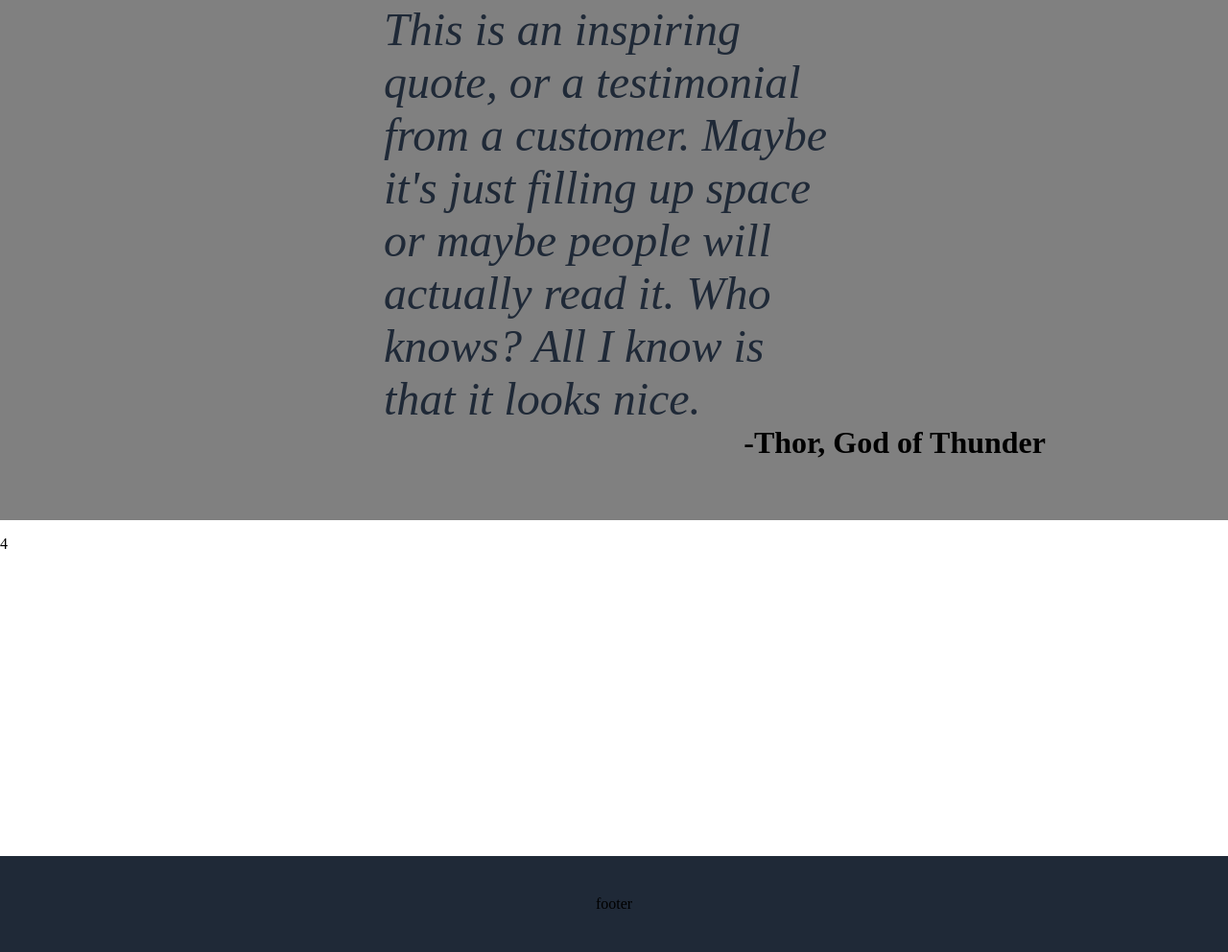
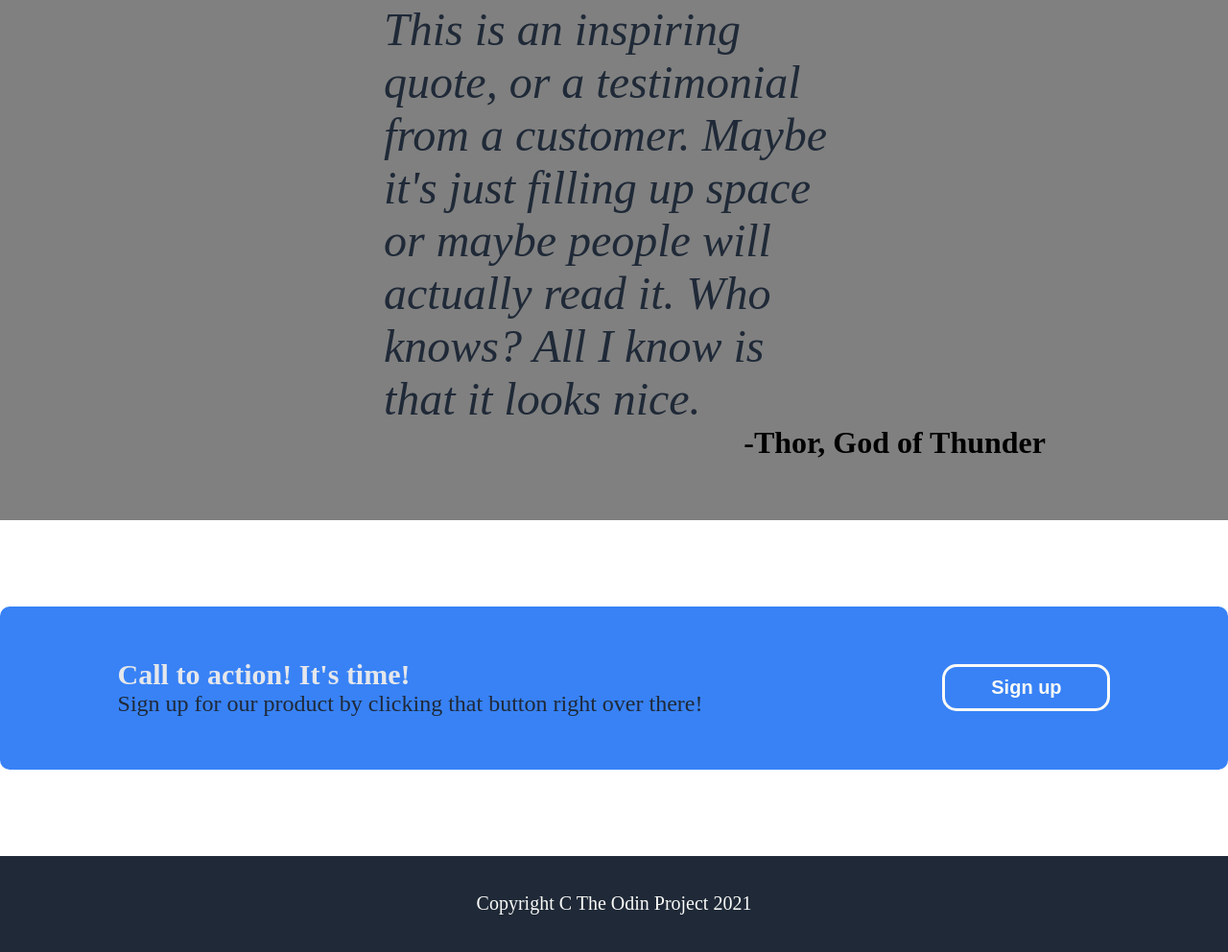
Before and after one commit to brandonn-t/website, a plain HTML site: page index.html in a window 1280 px wide. Shown: the part 1260-2252 px from the top of the page at 96% size. Drawn offline with Linux system fonts and the light colour scheme.

Commit message:
finished the website for the odin project

```diff
--- a/index.html
+++ b/index.html
@@ -66,13 +66,19 @@
             </div>
 
             <div class="four">
-                <p>4</p>
+                <div class="bluecontainer">
+                    <div class="bluetext">
+                        <div class="blue-boldtext">Call to action! It's time!</div>
+                        <div class="blue-bottomtext">Sign up for our product by clicking that button right over there!</div>
+                    </div>
+                    <button class="secondbutton">Sign up</button>
+                </div>
             </div>
 
         </div>
 
 
-        <footer class="footer"> footer</footer>
+        <footer class="footer">Copyright C The Odin Project 2021</footer>
 
     </body>
 </html>
--- a/style.css
+++ b/style.css
@@ -78,6 +78,10 @@ html{
 }
 .four{
     height: 350px;
+    display: flex;
+    justify-content: center;
+    align-items: center;
+
 }
 
 .logo{
@@ -179,3 +183,43 @@ img{
 #emptyspace{
     width: 900px;
 }
+
+.bluecontainer{
+    background-color: #3882F6;
+    width: 1300px;
+    height: 150px;
+    border-radius: 10px;
+    padding: 10px;
+    display: flex;
+    align-items: center;
+    justify-content: center;
+    gap: 250px;
+}
+.blue-boldtext{
+    color: #E5E7EB;
+    font-size: 30px;
+    font-weight: 700;
+}
+
+.blue-bottomtext{
+    color: #1F2937;
+    font-size: 24px;
+
+}
+
+.secondbutton{
+    color: #F9FAF8;
+    background-color: #3882F6;
+    border-color: #F9FAF8;
+    border-radius: 15px;
+    padding: 10px;
+    width: 175px;
+    border: #F9FAF8 solid;
+    font-size: 20px;
+    font-weight: bold;
+}
+
+.footer{
+    color: #F9FAF8;
+    font-size: 20px;
+}
```
